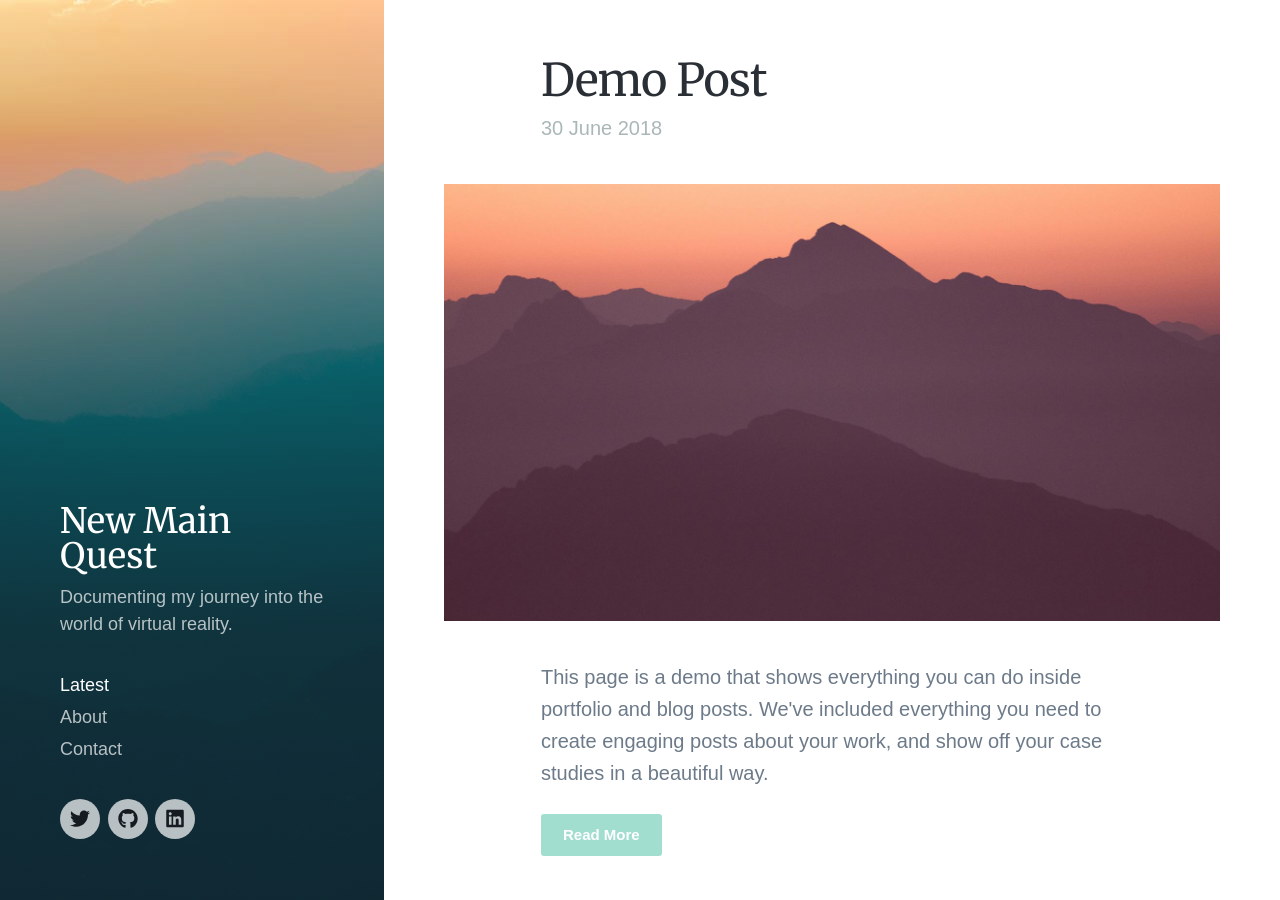
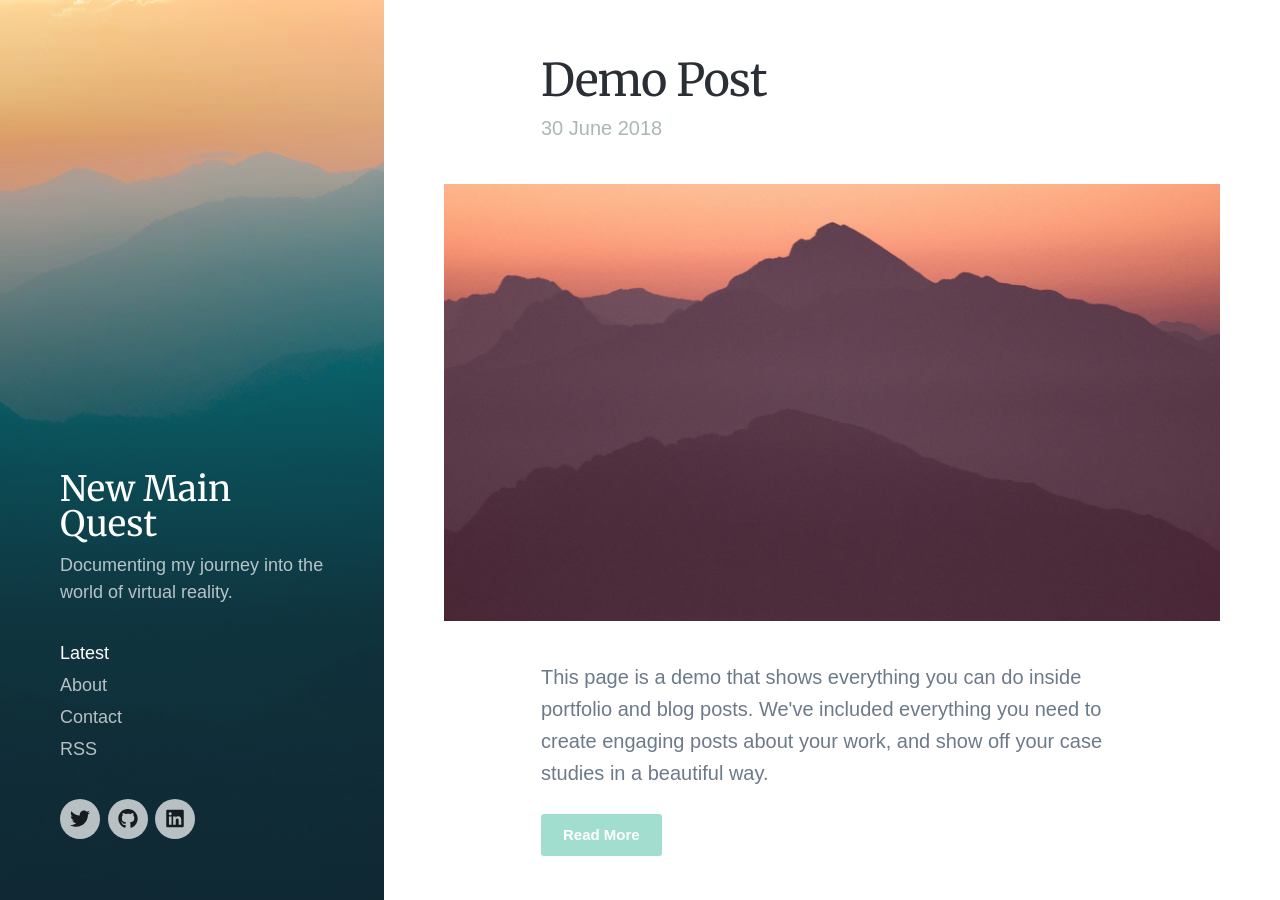
Before and after one commit to amandaparks/amandaparks.github.io, a Jekyll site: the page built from index.html, in a window 1280 px wide and 900 px high. Built offline with Jekyll 4.4.1, drawn with Linux system fonts in a browser that asks for light colours; nearby versions of some CDN libraries; some web fonts are replaced; the list of posts is cut into pages by our own code.

Commit message:
Adding RSS Link

```diff
--- a/_data/settings.yml
+++ b/_data/settings.yml
@@ -18,6 +18,8 @@ menu_settings:
       url: '/about'
     - title: 'Contact'
       url: '/contact'
+    - title: 'RSS'
+      url: 'http://amandaparks.github.io/feed.xml'
 
 grid_settings:
   grid_spacing: 10
```
